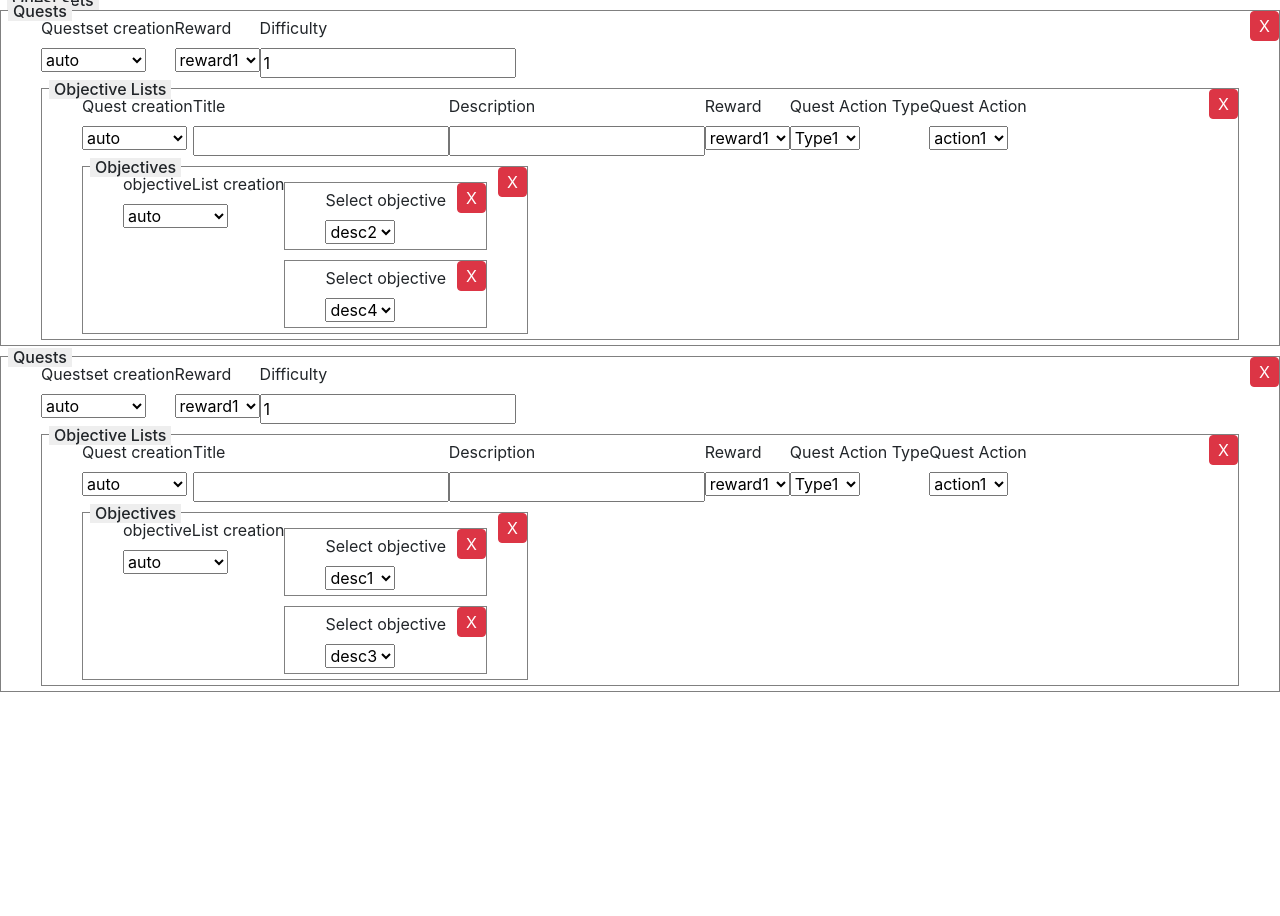
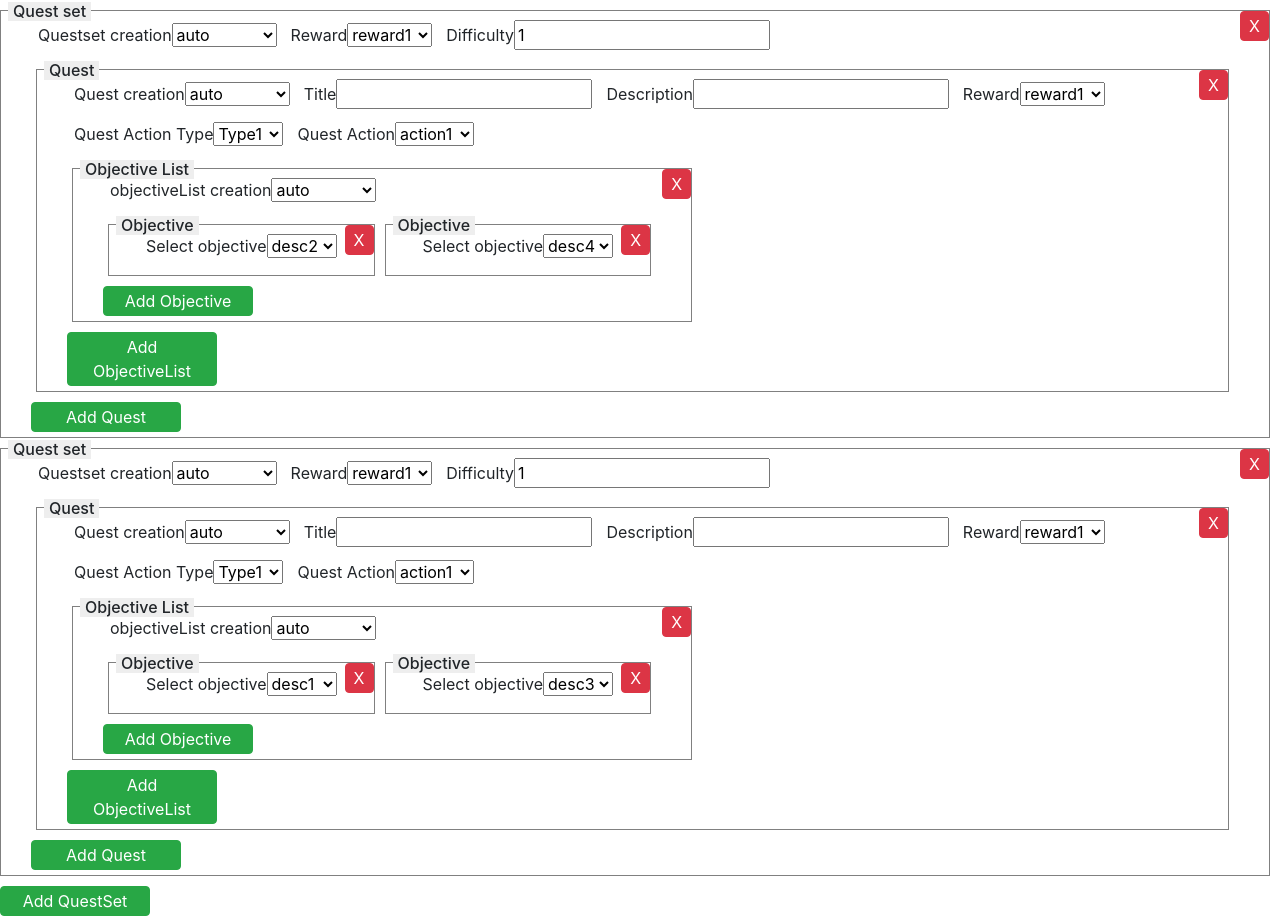
Before and after one commit to sachinsebastian1212/VueApp, a Vue app: page / in a window 1280 px wide. Before the commit the page ends 800 px from the top, so only its background shows below. Built offline with nearby package versions, Linux system fonts and the light colour scheme.

Commit message:
changed dom structure and CSS

```diff
--- a/src/components/QuestForm.vue
+++ b/src/components/QuestForm.vue
@@ -1,11 +1,10 @@
 <template>
   <div id="questForm">
     <div class="quest-sets">
-      <h6 class="heading">{{heading}}</h6>
-      <span v-for="obj in jsonData" v-bind:key="obj.id">
-        <quest-set v-bind:jsonData="obj"/>
-      </span>
+      <quest-set v-for="obj in jsonData" v-bind:key="obj.id" v-bind:jsonData="obj"/>
+      <b-button variant="success" class="btn-new">{{createBtnTxt}}</b-button>
     </div>
+
   </div>
 </template>
 
@@ -27,34 +26,36 @@ export default {
   data() {
     return {
       creationType: ["auto", "predefined"],
-      heading: "Quest sets"
+      createBtnTxt:"Add QuestSet"
     };
   }
 };
 </script>
 
 <style >
+
 div.q-container {
   position: relative;
   border: 1px solid grey;
   margin-top: 10px;
-  padding: 5px 40px;
+  margin-right: 10px;
+  padding: 5px 30px;
   display: flex;
   flex-wrap: wrap;
-  flex-direction: row;
+  flex-direction: column;
 }
 
-span.leaf {
-  border: 1px solid #aaa;
+div.q-internal{
+  margin-left: 5px;
+  display: flex;
+  flex-wrap: wrap;
+  justify-content: space-between;
+}
+ span.q-leaf {
+  padding: 4px 7px;
+  display: inline-block;
 }
 
-span.internal{
-  display: block;
-}
-
-span label,select,input{
-  display: inherit;
-}
 
 
 h6.heading {
@@ -73,4 +74,10 @@ button.btn-del {
   padding: 2px 8px;
   z-index: 1;
 }
+
+button.btn-new{
+  padding: 2px 8px;
+  margin-top:10px;
+  width: 150px;
+}
 </style>
--- a/src/components/quest-components/Objective.vue
+++ b/src/components/quest-components/Objective.vue
@@ -1,6 +1,8 @@
 <template>
   <div class="q-container">
     <b-button variant="danger" class="btn-del">X</b-button>
+    <h6 class="heading">{{heading}}</h6>
+    <div class="q-leafs">
       <span class="q-leaf">
         <label>Select objective</label>
         <select>
@@ -11,6 +13,7 @@
           >{{opt.desc}}</option>
         </select>
       </span>
+    </div>
   </div>
 </template>
 
@@ -29,7 +32,8 @@ export default {
         { desc: "desc2", val: "ob_78" },
         { desc: "desc3", val: "ob_79" },
         { desc: "desc4", val: "ob_80" }
-      ]
+      ],
+      heading: "Objective"
     };
   }
 };
--- a/src/components/quest-components/ObjectiveList.vue
+++ b/src/components/quest-components/ObjectiveList.vue
@@ -1,20 +1,19 @@
 <template>
   <div class="q-container">
+    <div class="q-leafs">
       <b-button variant="danger" class="btn-del">X</b-button>
+      <h6 class="heading">{{heading}}</h6>
       <span class="q-leaf">
         <label>objectiveList creation</label>
         <select>
           <option v-for="opt in creationType" v-bind:key="opt">{{opt}}</option>
         </select>
       </span>
-    <span class="q-internal">
-      <div class="objectives">
-        <h6 class="heading">{{heading}}</h6>
-        <span v-for="child in jsonData.children" v-bind:key="child.id">
-          <objective v-bind:jsonData="child"/>
-        </span>
     </div>
-    </span>
+    <div class="q-internal">
+      <objective v-for="child in jsonData.children" v-bind:key="child.id" v-bind:jsonData="child"/>
+    </div>
+    <b-button variant="success" class="btn-new">{{createBtnTxt}}</b-button>
   </div>
 </template>
 
@@ -33,7 +32,8 @@ export default {
   data() {
     return {
       creationType: ["auto", "predefined"],
-      heading:"Objectives"
+      heading: "Objective List",
+      createBtnTxt: "Add Objective"
     };
   }
 };
--- a/src/components/quest-components/Quest.vue
+++ b/src/components/quest-components/Quest.vue
@@ -1,6 +1,8 @@
 <template>
   <div class="q-container">
+    <div class="q-leafs">
       <b-button variant="danger" class="btn-del">X</b-button>
+      <h6 class="heading">{{heading}}</h6>
       <span class="q-leaf">
         <label>Quest creation</label>
         <select>
@@ -33,14 +35,15 @@
           <option v-for="opt in action" v-bind:key="opt">{{opt}}</option>
         </select>
       </span>
-    <span class="q-internal">
-      <div class="objective-lists">
-        <h6 class="heading">{{heading}}</h6>
-        <span v-for="child in jsonData.children" v-bind:key="child.id">
-          <objective-list v-bind:jsonData="child"/>
-        </span>
     </div>
-    </span>
+    <div class="q-internal">
+      <objective-list
+        v-for="child in jsonData.children"
+        v-bind:key="child.id"
+        v-bind:jsonData="child"
+      />
+    </div>
+    <b-button variant="success" class="btn-new">{{createBtnTxt}}</b-button>
   </div>
 </template>
 
@@ -67,7 +70,8 @@ export default {
       ],
       actionType: ["Type1", "Type2", "Type3"],
       action: ["action1", "action2", "action3"],
-      heading:"Objective Lists"
+      heading: "Quest",
+      createBtnTxt: "Add ObjectiveList"
     };
   }
 };
--- a/src/components/quest-components/QuestSet.vue
+++ b/src/components/quest-components/QuestSet.vue
@@ -1,6 +1,8 @@
 <template>
   <div class="q-container">
+    <div class="q-leafs">
       <b-button variant="danger" class="btn-del">X</b-button>
+      <h6 class="heading">{{heading}}</h6>
       <span class="q-leaf">
         <label>Questset creation</label>
         <select>
@@ -17,14 +19,12 @@
         <label>Difficulty</label>
         <input type="number" value="1">
       </span>
-    <span class="q-internal">
-      <div class="quests">
-        <h6 class="heading">{{heading}}</h6>
-        <span v-for="child in jsonData.children" v-bind:key="child.id">
-          <quest v-bind:jsonData="child"/>
-        </span>
     </div>
-    </span>
+
+    <div class="q-internal">
+      <quest v-for="child in jsonData.children" v-bind:key="child.id" v-bind:jsonData="child"/>
+    </div>
+    <b-button variant="success" class="btn-new">{{createBtnTxt}}</b-button>
   </div>
 </template>
 
@@ -49,7 +49,8 @@ export default {
         { desc: "reward3", val: "qr_32" },
         { desc: "reward4", val: "qr_33" }
       ],
-      heading: "Quests"
+      heading: "Quest set",
+      createBtnTxt: "Add Quest"
     };
   }
 };
```
Also changed, not shown: 1 other file (tests, documents, lock files or other folders). Lines whose indentation alone changed are shown as unchanged.
